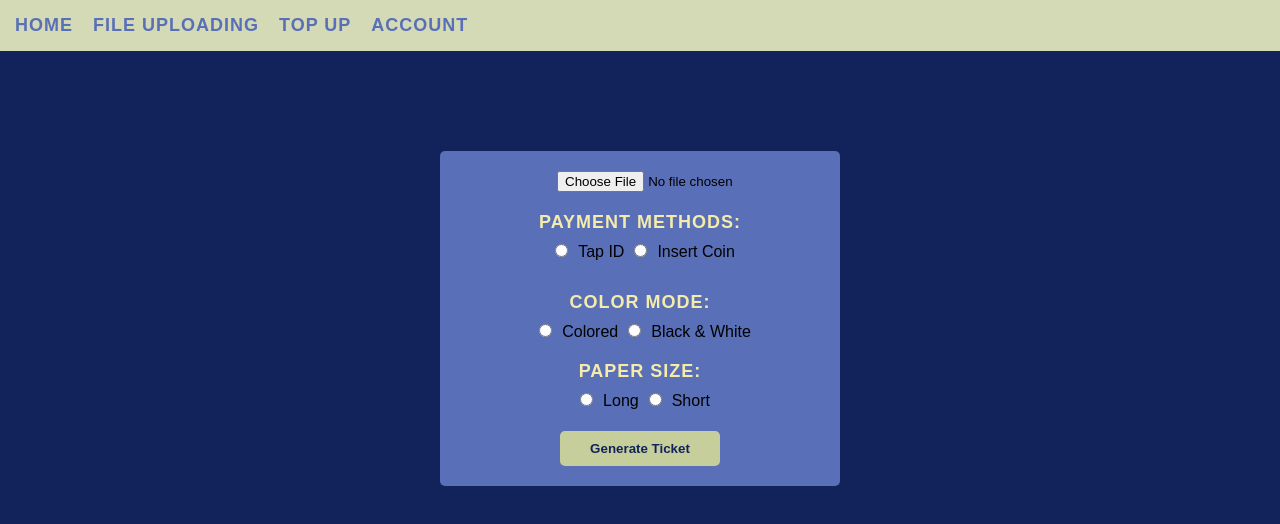
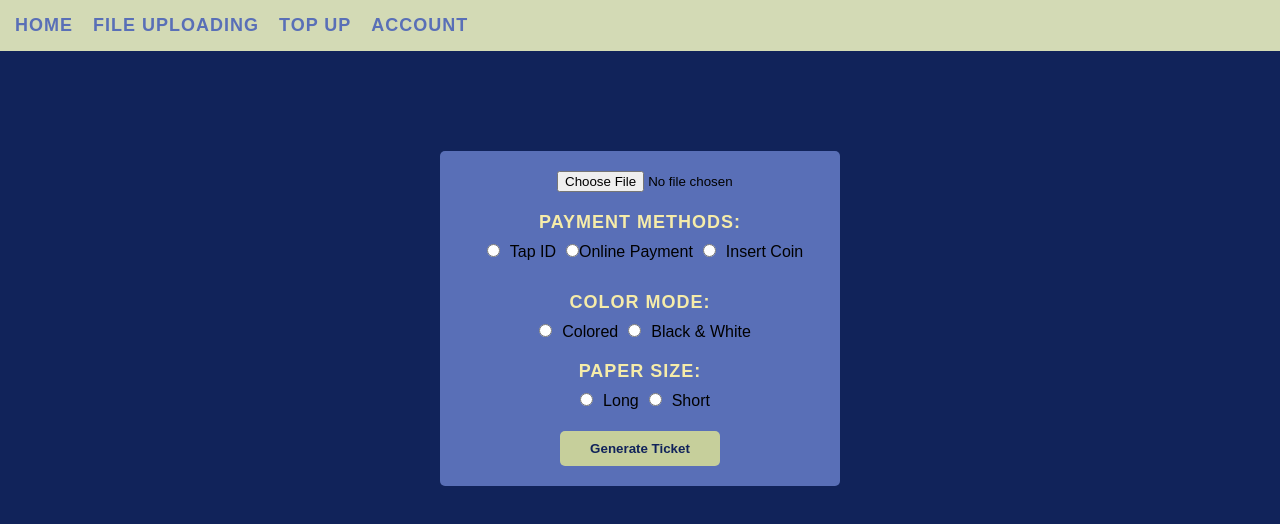
Before and after one commit to lrnzoclmb/Thesis, a React (Create React App) app in the folder my-react-app/: page /FileManagement in a window 1280 px wide. Shown: the top 524 px of the page. Built offline with nearby package versions, Linux system fonts and the light colour scheme.

Commit message:
Online Payment

```diff
--- a/my-react-app/src/FileManagement.js
+++ b/my-react-app/src/FileManagement.js
@@ -107,6 +107,14 @@ function FileManagement() {
           <input
             type="radio"
             name="payments"
+            value="OnlinePayment"
+            id="TOnlinepayment"
+            onChange={() => setPayment('OnlinePayment')}
+          />
+          <label htmlFor="TapId">Online Payment</label>
+          <input
+            type="radio"
+            name="payments"
             value="Coin"
             id="insert"
             onChange={() => setPayment('Coin')}
```
